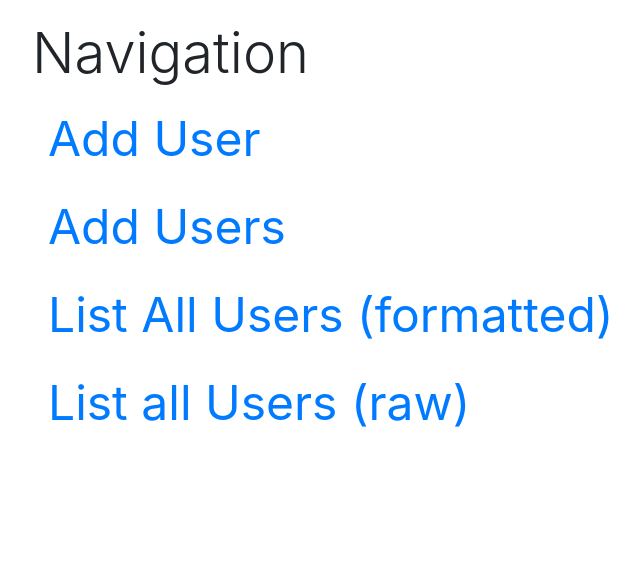
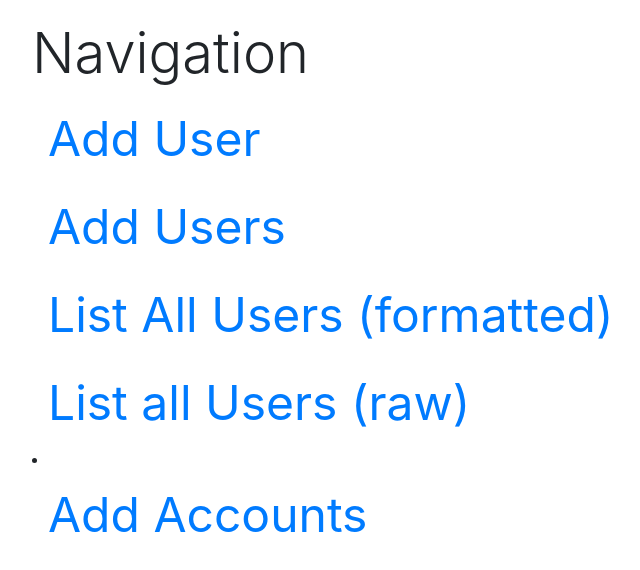
Before and after one commit to Anamege/deployapponheroku, a website: page index.html in a window 1280 px wide. Shown: the whole page, without its empty margins (53-693 px from the left). Drawn offline with nearby package versions, Linux system fonts and the light colour scheme.

Commit message:
Update index.html

```diff
--- a/index.html
+++ b/index.html
@@ -19,6 +19,10 @@
               <a class="nav-link" href="data.html">List all Users (raw)</a>
             </li>
           </ul>
+          <li class="nav-item">
+            <a class="nav-link" href="accounts.html">Add Accounts</a>
+          </li>
+        </ul>
     </main>
 </body>
 </html>
```
